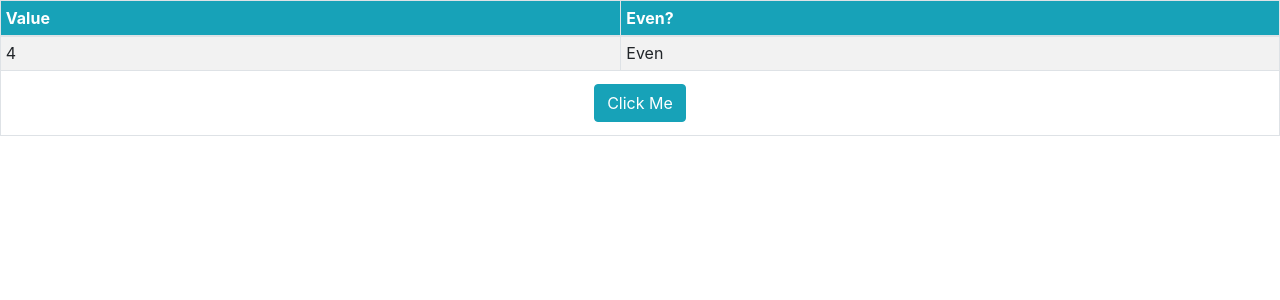
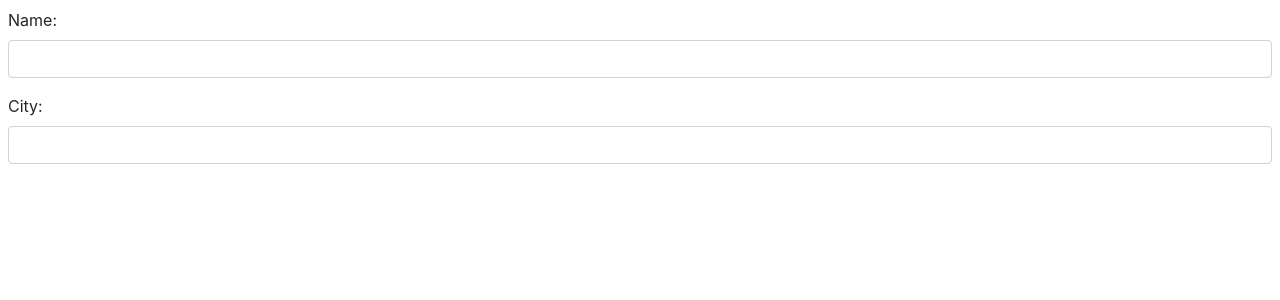
Before and after one commit to ousbah/my-pro-react-16, a React (Create React App) app in the folder 03-HTML-JSX-and-CSS-Primer/primer/: page / in a window 1280 px wide. Shown: the top 300 px of the page. Built offline with nearby package versions, Linux system fonts and the light colour scheme.

Commit message:
Understanding Bootstrap - Styling forms.

```diff
--- a/03-HTML-JSX-and-CSS-Primer/primer/src/App.js
+++ b/03-HTML-JSX-and-CSS-Primer/primer/src/App.js
@@ -2,45 +2,16 @@ import React, { Component } from 'react'
 
 export default class App extends Component {
 
-  constructor(props) {
-    super(props)
-    this.state = {
-      count: 4
-    }
-  }
-
-  isEven(val) {
-    return val % 2 === 0 ? 'Even' : 'Odd'
-  }
-
-  handleClick = () => {
-    this.setState({ count: this.state.count + 1 })
-  }
-
   render = () => (
-    <table className="table table-striped table-bordered table-sm">
-      <thead className="bg-info text-white">
-        <tr>
-          <th>Value</th>
-          <th>Even?</th>
-        </tr>
-      </thead>
-      <tbody>
-        <tr>
-          <td>{ this.state.count }</td>
-          <td>{ this.isEven(this.state.count) }</td>
-        </tr>
-      </tbody>
-      <tfoot className="text-center">
-        <tr>
-          <td colSpan="2">
-            <button className="btn btn-info m-2"
-                    onClick={ this.handleClick }>
-              Click Me
-            </button>
-          </td>
-        </tr>
-      </tfoot>
-    </table>
+      <div className="m-2">
+        <div className="form-group">
+          <label>Name:</label>
+          <input className="form-control" />
+        </div>
+        <div className="form-group">
+          <label>City:</label>
+          <input className="form-control" />
+        </div>
+      </div>
   )
 }
```
Also changed, not shown: 03-HTML-JSX-and-CSS-Primer/primer/public/index.html (+0 -14 lines).
